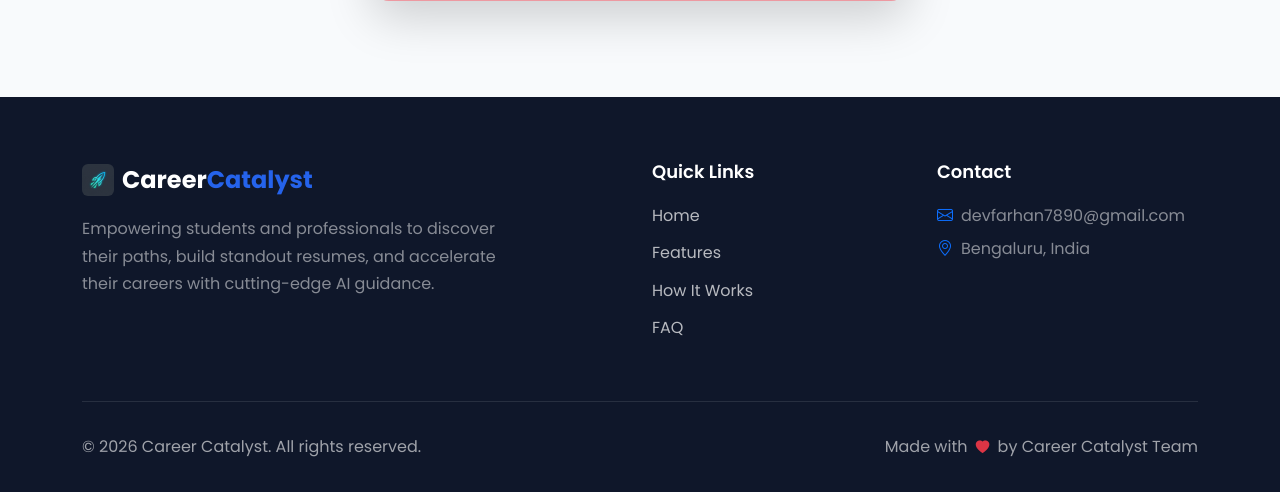
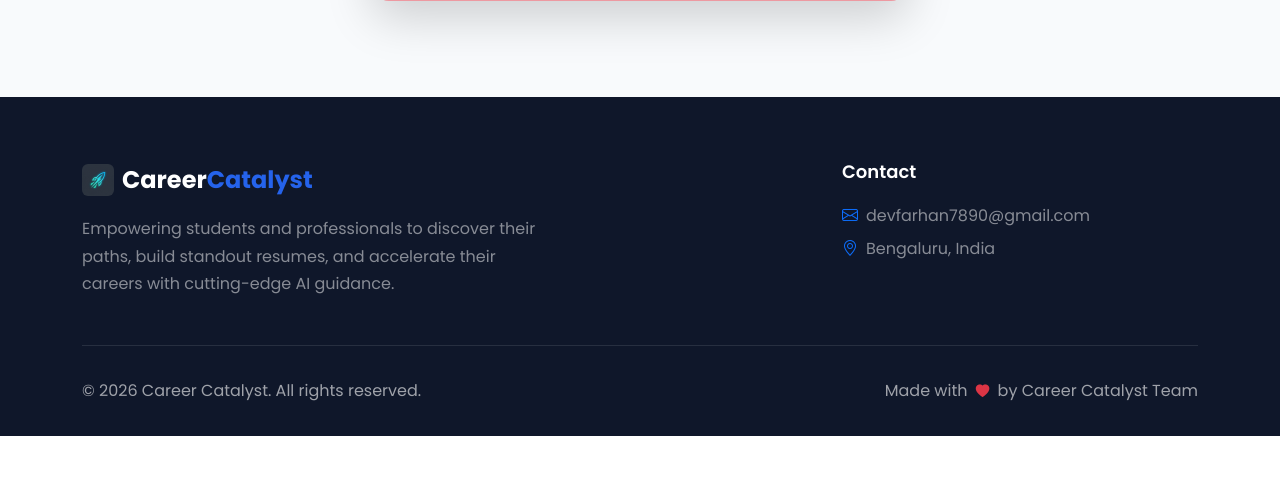
Before and after one commit to Syedfarhan078/Career-Catalyst-Django, a Django app: page /accounts/delete-account/ in a window 1280 px wide. Shown: the part 1043-1535 px from the top of the page. After the commit the page ends 1479 px from the top, so only its background shows below. Run offline with Django 5.2, Linux system fonts and the light colour scheme; the visitor is signed in with stand-in values (Sample User, id 1); some libraries are stand-ins or nearby versions.

Commit message:
Hide footer quick links for authenticated users

```diff
--- a/templates/partials/footer.html
+++ b/templates/partials/footer.html
@@ -3,27 +3,29 @@
     <div class="container">
         <div class="row">
             <!-- Brand & Description -->
-            <div class="col-lg-5 mb-4 mb-lg-0">
+            <div class="{% if user.is_authenticated %}col-lg-7{% else %}col-lg-5{% endif %} mb-4 mb-lg-0">
                 <div class="footer-brand d-flex align-items-center mb-3">
                     <img src="{% static 'images/favicon.png' %}" alt="Career Catalyst Logo" class="me-2" style="height: 32px; width: 32px; border-radius: 6px;">
                     <span>Career<span class="brand-accent">Catalyst</span></span>
                 </div>
-                <p class="mb-0 text-white-50" style="max-width: 420px; line-height: 1.7;">Empowering students and professionals to discover their paths, build standout resumes, and accelerate their careers with cutting-edge AI guidance.</p>
+                <p class="mb-0 text-white-50" style="max-width: 460px; line-height: 1.7;">Empowering students and professionals to discover their paths, build standout resumes, and accelerate their careers with cutting-edge AI guidance.</p>
             </div>
 
+            {% if not user.is_authenticated %}
             <!-- Quick Links -->
             <div class="col-6 col-lg-3 offset-lg-1 mb-4 mb-lg-0">
                 <h5>Quick Links</h5>
                 <ul class="footer-links">
-                    <li><a href="#hero">Home</a></li>
-                    <li><a href="#features">Features</a></li>
-                    <li><a href="#how-it-works">How It Works</a></li>
-                    <li><a href="#faq">FAQ</a></li>
+                    <li><a href="{% url 'home' %}#hero">Home</a></li>
+                    <li><a href="{% url 'home' %}#features">Features</a></li>
+                    <li><a href="{% url 'home' %}#how-it-works">How It Works</a></li>
+                    <li><a href="{% url 'home' %}#faq">FAQ</a></li>
                 </ul>
             </div>
+            {% endif %}
 
             <!-- Contact Info -->
-            <div class="col-6 col-lg-3">
+            <div class="{% if user.is_authenticated %}col-lg-4 offset-lg-1{% else %}col-6 col-lg-3{% endif %}">
                 <h5>Contact</h5>
                 <ul class="footer-links text-white-50">
                     <li class="mb-2"><i class="bi bi-envelope me-2 text-primary"></i>devfarhan7890@gmail.com</li>
```
